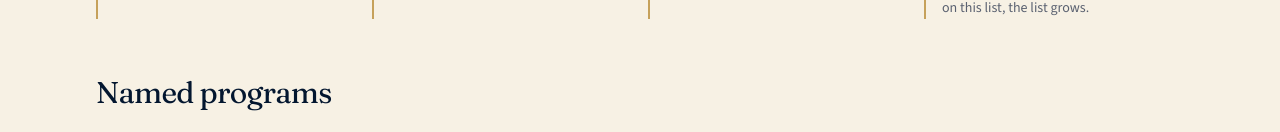
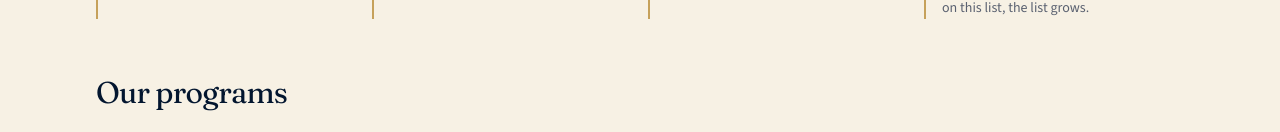
Before and after one commit to zlipson1999/lipson-foundation, a Next.js app: page /programs in a window 1280 px wide. Shown: the part 638-770 px from the top of the page. Built offline with nearby package versions, Linux system fonts and the light colour scheme.

Commit message:
Say Our programs on the programs page
Co-Authored-By: Claude Opus 5 <noreply@anthropic.com>
Claude-Session: https://claude.ai/code/session_01WhQ829wUMGEqerBH8e5zYW

```diff
--- a/app/programs/page.tsx
+++ b/app/programs/page.tsx
@@ -51,7 +51,7 @@ export default function ProgramsPage() {
         ))}
       </section>
 
-      <h2 className="mb-6 text-3xl">Named programs</h2>
+      <h2 className="mb-6 text-3xl">Our programs</h2>
 
       <div className="grid gap-6">
         {programs.map((program) => (
```
